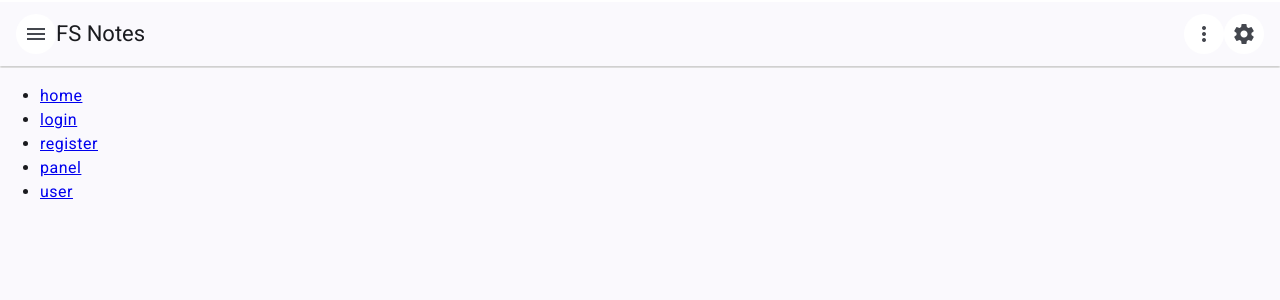
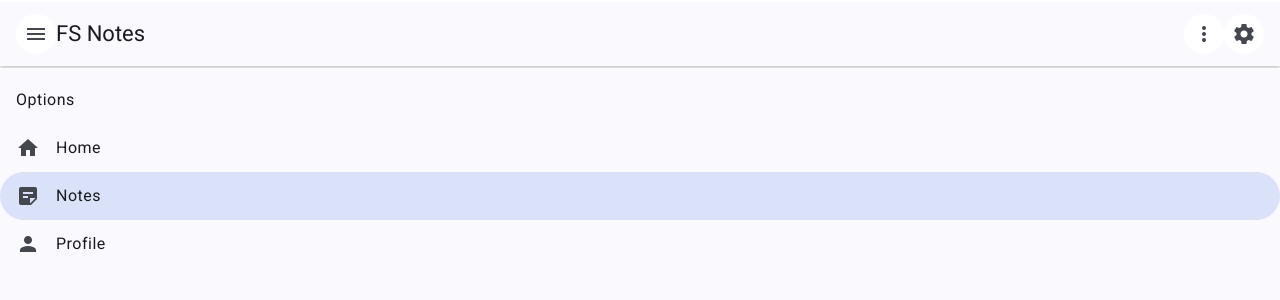
Before and after one commit to rceddev/fs-notes, an Angular app in the folder front-end-layer/fs-web-app/: page /options in a window 1280 px wide. Shown: the top 300 px of the page. Built offline with nearby package versions, Linux system fonts and the light colour scheme.

Commit message:
Update - Options component updated with better style and routing interaction with other pages. Also bug fixed with menu button for sideNav

```diff
--- a/front-end-layer/fs-web-app/src/app/app.component.html
+++ b/front-end-layer/fs-web-app/src/app/app.component.html
@@ -32,7 +32,12 @@
   </div>
   <div class="section-content">
     <mat-sidenav-container class="example-container">
-      <mat-sidenav mode="push"  [opened]=sideNaveOpened>
+      <mat-sidenav
+        autoFocus="false"
+        mode="push"
+        (closedStart)="closingSidNav()"
+        [opened]=sideNaveOpened
+        >
         <app-options/>
       </mat-sidenav>
       <mat-sidenav-content>
--- a/front-end-layer/fs-web-app/src/app/app.component.ts
+++ b/front-end-layer/fs-web-app/src/app/app.component.ts
@@ -21,11 +21,18 @@ import { OptionsComponent } from "./components/options/options.component";
 })
 export class AppComponent {
 
+
   title = 'fs-web-app';
   sideNaveOpened: boolean = false;
 
   toogleSideNav() {
-    console.log("also works!!")
+    console.log("also works!!" + this.sideNaveOpened)
     this.sideNaveOpened = !this.sideNaveOpened;
   }
+
+  closingSidNav() {
+    console.log("Closing sideNave")
+    if (this.sideNaveOpened != false)
+      this.sideNaveOpened = false;
+  }
 }
--- a/front-end-layer/fs-web-app/src/app/components/options/options.component.css
+++ b/front-end-layer/fs-web-app/src/app/components/options/options.component.css
@@ -6,3 +6,4 @@
     width: 300px;
     background-color: #2f2f2f;
     padding: 20px;
+}
--- a/front-end-layer/fs-web-app/src/app/components/options/options.component.html
+++ b/front-end-layer/fs-web-app/src/app/components/options/options.component.html
@@ -1,9 +1,16 @@
-<nav id="drawer">
-    <ul>
-       <li><a routerLink="/home">home</a></li>
-       <li><a routerLink="/login">login</a></li>
-       <li><a routerLink="/register">register</a></li>
-       <li><a routerLink="/">panel</a></li>
-       <li><a routerLink="/user">user</a></li>
-    </ul>
- </nav>
+
+ <mat-nav-list>
+   <div mat-subheader>Options</div>
+   <a mat-list-item class="custom-list-item" routerLink="/home" (click)="itemSelected('home')" [activated]="idRoutes['home']">
+      <mat-icon matListItemIcon>home</mat-icon>
+      <div matListItemTitle>Home</div>
+   </a>
+   <a mat-list-item class="custom-list-item" routerLink="/" (click)="itemSelected('panel')" [activated]="idRoutes['panel']">
+      <mat-icon matListItemIcon>sticky_note_2</mat-icon>
+      <div matListItemTitle>Notes</div>
+   </a>
+   <a mat-list-item class="custom-list-item" routerLink="/user" (click)="itemSelected('user')" [activated]="idRoutes['user']">
+      <mat-icon matListItemIcon>person</mat-icon>
+      <div matListItemTitle>Profile</div>
+   </a>
+ </mat-nav-list>
--- a/front-end-layer/fs-web-app/src/app/components/options/options.component.ts
+++ b/front-end-layer/fs-web-app/src/app/components/options/options.component.ts
@@ -1,13 +1,28 @@
 import { Component } from '@angular/core';
 import { RouterLink, RouterOutlet } from '@angular/router';
+import {MatListModule} from '@angular/material/list';
+import { MatIconModule }  from '@angular/material/icon';
 
 @Component({
   selector: 'app-options',
   standalone: true,
-  imports: [RouterLink],
+  imports: [RouterLink, MatListModule, MatIconModule],
   templateUrl: './options.component.html',
   styleUrl: './options.component.css'
 })
 export class OptionsComponent {
+  idRoutes : any = {
+    'home': false,
+    'panel': true,
+    'user': false
+  }
+
+  lastActiveOption:string = 'panel';
+
+  itemSelected(itemName: string) {
+    this.idRoutes[itemName]=true;
+    this.idRoutes[this.lastActiveOption]=false;
+    this.lastActiveOption = itemName;
+  }
 
 }
```
